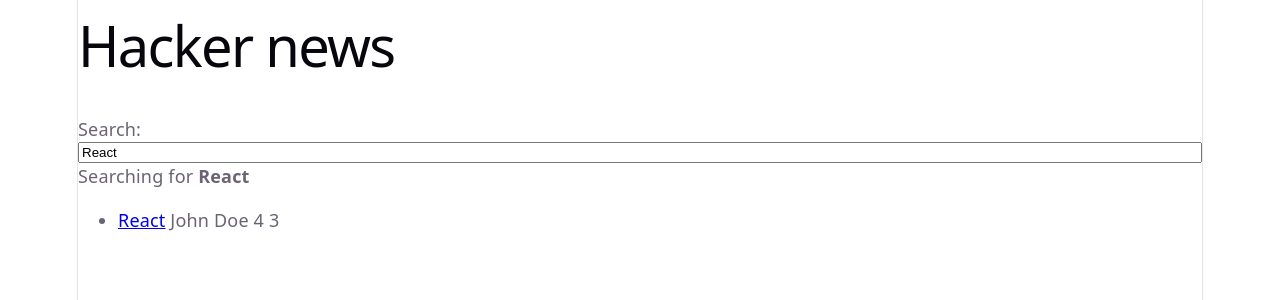
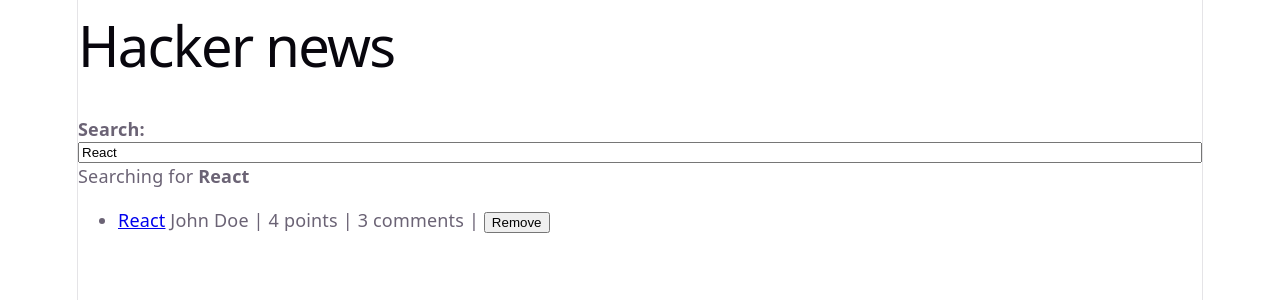
Before and after one commit to sarradhibi/react, a React (Vite) app: page / in a window 1280 px wide. Shown: the top 300 px of the page. Built offline with nearby package versions, Linux system fonts and the light colour scheme.

Commit message:
week8: adding remove button

```diff
--- a/src/App.jsx
+++ b/src/App.jsx
@@ -2,7 +2,7 @@ import * as React from "react" ;
 
 
 const App = () => {
-  const stories = [ {
+  const initialStories = [ {
     title: "React" ,
     url: "https://reactjs.org/",
     author: "John Doe",
@@ -20,6 +20,13 @@ const App = () => {
   },
   ];
   const [searchTerm , setSearchTerm] = React.useState(localStorage.getItem('search') || 'React' );
+  const [stories , setStories] = React.useState(initialStories);
+  const handleRemoveStory = (item) => {
+    const newStories = stories.filter (
+      (story) => item.objectID !== story.objectID
+    );
+    setStories(newStories);
+  }
   React.useEffect (() => {
     localStorage.setItem ('search', searchTerm)
   }, [searchTerm] );
@@ -34,42 +41,42 @@ const App = () => {
     <>
       <Header/>
       <br/>
-      <Search onSearch={handleSearch} searchTerm={searchTerm}/>
-      <List stories={searchedStories}/>
+      <InputWithLabel id="search" type="text" value={searchTerm} onInputChange={handleSearch}><strong>Search:</strong></InputWithLabel>
+      <List stories={searchedStories} onRemoveItem={handleRemoveStory}/>
     </>
-
   );
 }
 
-const List = ({stories}) => {
+const List = ({stories, onRemoveItem}) => {
   return (
     <ul>
     {
-      stories.map((item) => <Item key={item.objectID} item={item} />
+      stories.map((item) => <Item key={item.objectID} item={item} onRemoveItem={onRemoveItem} />
       )
     }
     </ul>
   );
 }
 
-const Search = (props) => {
-  const {searchTerm, onSearch} = props;
+const InputWithLabel = ({id, type, value, onInputChange, children}) => {
   return (
     <>
-      <label htmlFor="search">Search:</label>
-      <input id="search" type="text" onChange={onSearch} value={searchTerm}></input>
-      <p>Searching for <strong>{searchTerm}</strong></p>
+      <label htmlFor={id}>{children}</label>
+      <input id={id} type={type} onChange={onInputChange} value={value}></input>
+      <p>Searching for <strong>{value}</strong></p>
     </>
   );
 }
 
-const Item = ({item}) => {
+const Item = ({item, onRemoveItem}) => {
   return (
     <li>
       <span><a href={item.url}>{item.title}</a></span>
       <span> {item.author}</span>
-      <span> {item.points}</span>
-      <span> {item.num_comments}</span>
+      <span> | {item.points} points</span>
+      <span> | {item.num_comments} comments</span>
+      <span> | <button type="button" onClick={()=> onRemoveItem(item)}>Remove</button>
+      </span>
     </li>
   );
 }
```
